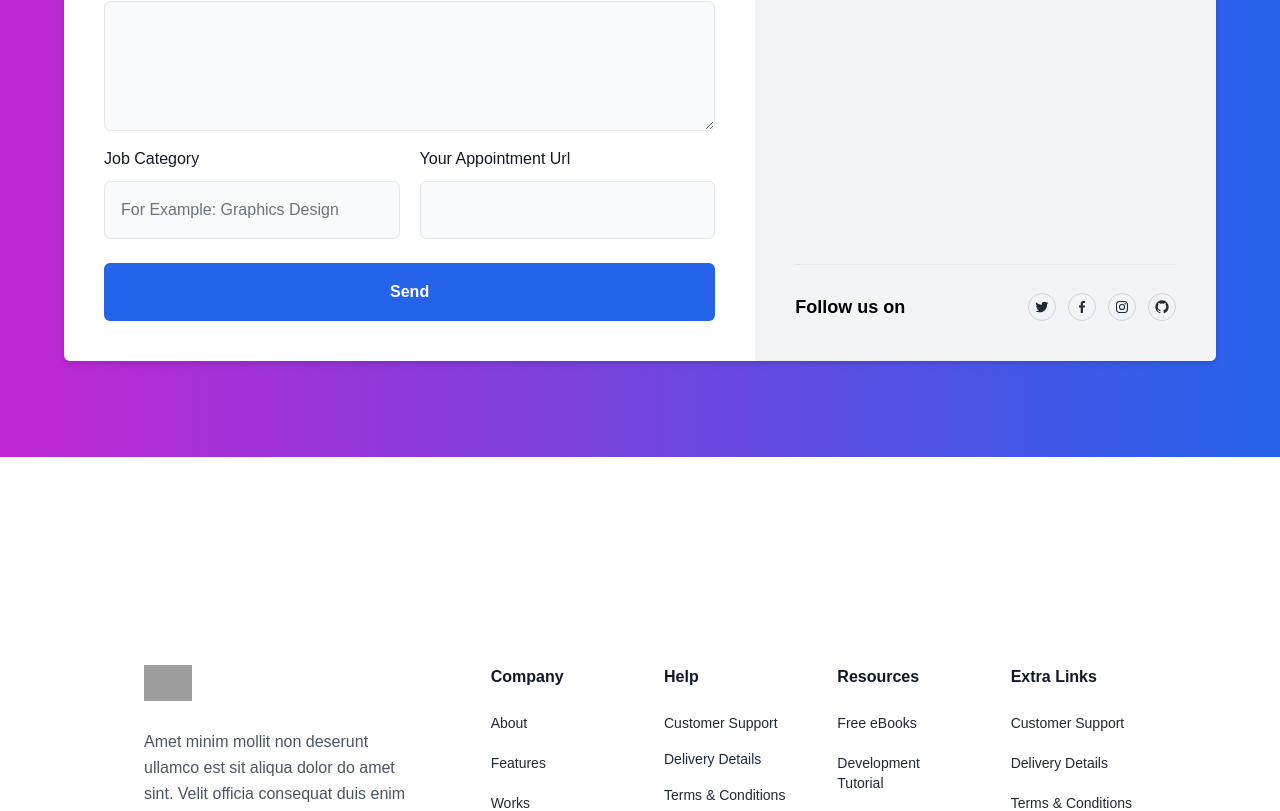
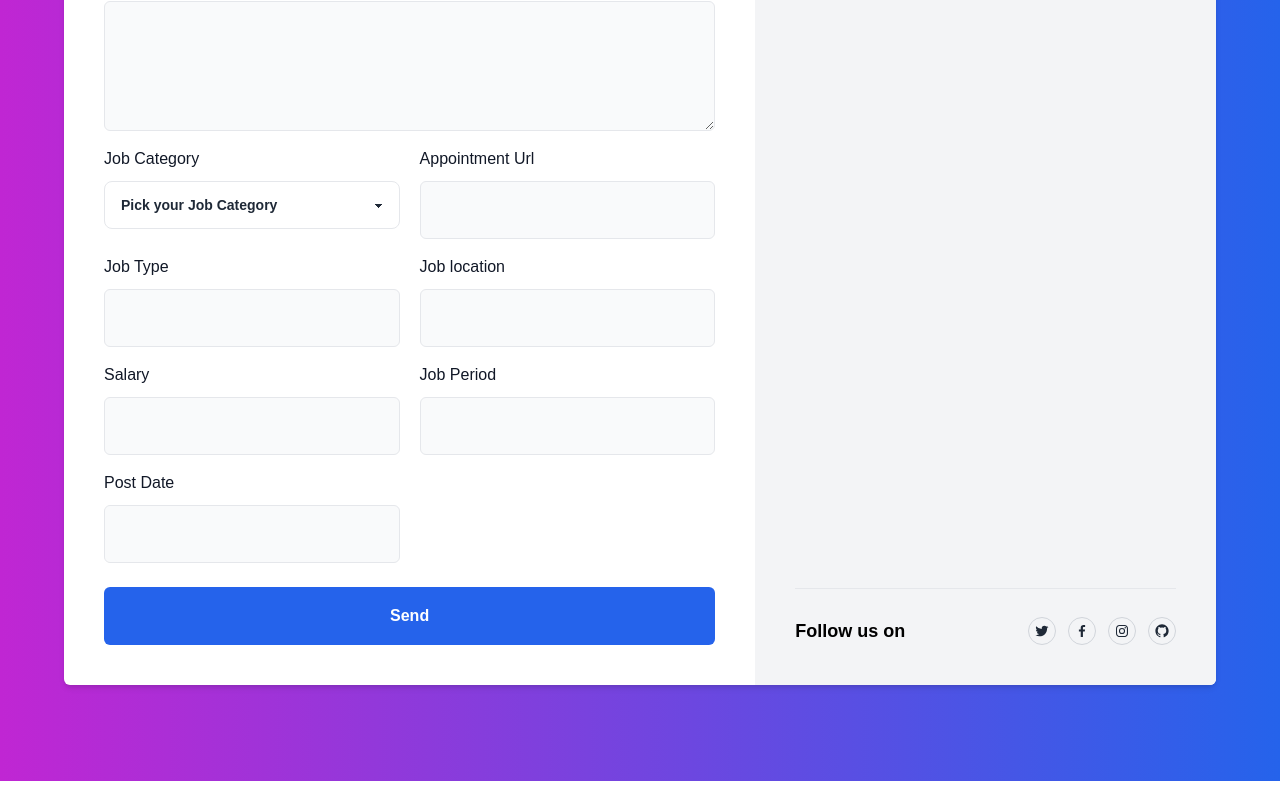
Before and after one commit to risanzahamed/advanzd-agency, a React (Create React App) app: page /jobs in a window 1280 px wide. Shown: the part 1025-1836 px from the top of the page. Built offline with nearby package versions, Linux system fonts and the light colour scheme; no server answers; sample sign-in values are in the browser's storage; grey boxes are pictures that could not be loaded.

Commit message:
job post feature added

```diff
--- a/src/MainLayout/MainLayout.jsx
+++ b/src/MainLayout/MainLayout.jsx
@@ -3,6 +3,7 @@ import Login from "../Authentication/Login";
 import Register from "../Authentication/Register";
 import Landing from "../Landing";
 import Job from "../Pages/Job/Job";
+import JobPost from "../Pages/Job/JobPost";
 import SingleJobPost from "../Pages/Job/SingleJobPost";
 import SinglePostJobDeatails from "../Pages/Job/SinglePostJobDeatails";
 import OurCompany from "../Pages/OurCompany/OurCompany";
@@ -47,7 +48,6 @@ const router = createBrowserRouter([
           path: `/job/:id`,
           element: <PrivateRoute><SinglePostJobDeatails></SinglePostJobDeatails></PrivateRoute>,
           loader: ({ params }) => fetch(`https://advanzd-agency-server.vercel.app/post/${params.id}`)
-
         },
 
         {
--- a/src/Pages/Job/Job.jsx
+++ b/src/Pages/Job/Job.jsx
@@ -34,7 +34,8 @@ const Job = () => {
                     </div>
                 </div>
             </section>
-            <JobPost />
+            <JobPost
+            />
         </div>
     );
 };
--- /dev/null
+++ b/src/Pages/Job/JobCategory.jsx
@@ -0,0 +1,27 @@
+import React, { useEffect, useState } from 'react';
+import JobPost from './JobPost';
+
+const JobCategory = () => {
+    const [jobs, setJobs] = useState([])
+
+    useEffect(() => {
+        fetch('https://advanzd-agency-server.vercel.app/jobs-category')
+            .then(res => res.json())
+            .then(data => {
+                setJobs(data)
+            })
+    }, [])
+
+    return (
+        <div>
+            {
+                jobs.map(jobs => <JobPost
+                    key={jobs._id}
+                    job={jobs}
+                ></JobPost>)
+            }
+        </div>
+    );
+};
+
+export default JobCategory;
--- a/src/Pages/Job/JobPost.jsx
+++ b/src/Pages/Job/JobPost.jsx
@@ -1,7 +1,48 @@
-import React from 'react';
-import { Link } from 'react-router-dom';
+import React, { useContext, useEffect, useState } from 'react';
+import { Link, useLoaderData } from 'react-router-dom';
+import { AuthContext } from '../../Context/AuthContext';
 
 const JobPost = () => {
+
+    const { user } = useContext(AuthContext)
+    const [jobPost, setJobPost] = useState('')
+
+    const handleJobPost = event => {
+        event.preventDefault();
+        const form = event.target;
+        const job_title = form.title.value;
+        const job_type = form.jobType.value;
+        const location = form.location.value;
+        const salary = form.salary.value;
+        const total_time = form.jobPeriod.value;
+        const postDate = form.postDate.value;
+        const email = form.email.value;
+        const number = form.number.value;
+        const companyName = form.companyName.value;
+        const description = form.description.value;
+        const category_id = form.jobCategory.value;
+
+        saveJobPost(category_id, job_title, job_type, location, salary, total_time, postDate, description, number, companyName, email)
+    }
+
+    const saveJobPost = (category_id, job_title, job_type, location, salary, total_time, postDate, description, number, companyName, email) => {
+        const jobPost = { category_id, job_title, job_type, location, salary, total_time, postDate, description, number, companyName, email }
+
+        fetch('http://localhost:8000/job-details', {
+            method: 'POST',
+            headers: {
+                'content-type': 'application/json'
+            },
+            body: JSON.stringify(jobPost)
+        })
+            .then(res => res.json())
+            .then(data => {
+                console.log(data);
+                setJobPost(email)
+                alert("Your Job is posted successfully")
+            })
+    }
+
     return (
         <div>
             <div>
@@ -18,33 +59,33 @@ const JobPost = () => {
                                     <div class="p-6 sm:p-10">
                                         <h3 class="text-2xl font-semibold text-black">Feel free and Post Your Job Details</h3>
 
-                                        <form action="#" method="POST" class="mt-8">
+                                        <form onSubmit={handleJobPost} class="mt-8">
                                             <div class="grid grid-cols-1 sm:grid-cols-2 gap-x-5 gap-y-4">
                                                 <div>
                                                     <label for="" class="text-base font-medium text-gray-900"> Job Title </label>
                                                     <div class="mt-2.5 relative">
-                                                        <input type="text" name="" id="" placeholder="" class="block w-full px-4 py-4 text-black placeholder-gray-500 transition-all duration-200 border border-gray-200 rounded-md bg-gray-50 focus:outline-none focus:border-blue-600 focus:bg-white caret-blue-600" />
+                                                        <input type="text" name="title" id="" placeholder="" class="block w-full px-4 py-4 text-black placeholder-gray-500 transition-all duration-200 border border-gray-200 rounded-md bg-gray-50 focus:outline-none focus:border-blue-600 focus:bg-white caret-blue-600"  />
                                                     </div>
                                                 </div>
 
                                                 <div>
                                                     <label for="" class="text-base font-medium text-gray-900"> Your email </label>
                                                     <div class="mt-2.5 relative">
-                                                        <input type="email" name="" id="" placeholder="" class="block w-full px-4 py-4 text-black placeholder-gray-500 transition-all duration-200 border border-gray-200 rounded-md bg-gray-50 focus:outline-none focus:border-blue-600 focus:bg-white caret-blue-600" />
+                                                        <input type="email" defaultValue={user?.email} name="email" id="" placeholder="" class="block w-full px-4 py-4 text-black placeholder-gray-500 transition-all duration-200 border border-gray-200 rounded-md bg-gray-50 focus:outline-none focus:border-blue-600 focus:bg-white caret-blue-600" />
                                                     </div>
                                                 </div>
 
                                                 <div>
                                                     <label for="" class="text-base font-medium text-gray-900"> Phone number </label>
                                                     <div class="mt-2.5 relative">
-                                                        <input type="tel" name="" id="" placeholder="" class="block w-full px-4 py-4 text-black placeholder-gray-500 transition-all duration-200 border border-gray-200 rounded-md bg-gray-50 focus:outline-none focus:border-blue-600 focus:bg-white caret-blue-600" />
+                                                        <input type="tel" name="number" id="" placeholder="" class="block w-full px-4 py-4 text-black placeholder-gray-500 transition-all duration-200 border border-gray-200 rounded-md bg-gray-50 focus:outline-none focus:border-blue-600 focus:bg-white caret-blue-600" required />
                                                     </div>
                                                 </div>
 
                                                 <div>
                                                     <label for="" class="text-base font-medium text-gray-900"> Your Company name </label>
                                                     <div class="mt-2.5 relative">
-                                                        <input type="text" name="" id="" placeholder="" class="block w-full px-4 py-4 text-black placeholder-gray-500 transition-all duration-200 border border-gray-200 rounded-md bg-gray-50 focus:outline-none focus:border-blue-600 focus:bg-white caret-blue-600" />
+                                                        <input type="text" name="companyName" id="" placeholder="" class="block w-full px-4 py-4 text-black placeholder-gray-500 transition-all duration-200 border border-gray-200 rounded-md bg-gray-50 focus:outline-none focus:border-blue-600 focus:bg-white caret-blue-600" required />
                                                     </div>
                                                 </div>
 
@@ -52,10 +93,10 @@ const JobPost = () => {
                                                     <label for="" class="text-base font-medium text-gray-900"> Job Description </label>
                                                     <div class="mt-2.5 relative">
                                                         <textarea
-                                                            name=""
+                                                            name="description"
                                                             id=""
                                                             placeholder=""
-                                                            class="block w-full px-4 py-4 text-black placeholder-gray-500 transition-all duration-200 border border-gray-200 rounded-md resize-y bg-gray-50 focus:outline-none focus:border-blue-600 focus:bg-white caret-blue-600"
+                                                            class="block w-full px-4 py-4 text-black placeholder-gray-500 transition-all duration-200 border border-gray-200 rounded-md resize-y bg-gray-50 focus:outline-none focus:border-blue-600 focus:bg-white caret-blue-600" required
                                                             rows="4"
                                                         ></textarea>
                                                     </div>
@@ -64,14 +105,57 @@ const JobPost = () => {
                                                 <div>
                                                     <label for="" class="text-base font-medium text-gray-900"> Job Category </label>
                                                     <div class="mt-2.5 relative">
-                                                        <input type="url" name="" id="" placeholder="For Example: Graphics Design" class="block w-full px-4 py-4 text-black placeholder-gray-500 transition-all duration-200 border border-gray-200 rounded-md resize-y bg-gray-50 focus:outline-none focus:border-blue-600 focus:bg-white caret-blue-600" />
+                                                        <select type="select" className="select border  border-gray-200 w-full max-w-xs " name="jobCategory" required>
+                                                            <option disabled selected>Pick your Job Category</option>
+                                                            <option>Web-Development</option>
+                                                            <option>Digital-Marketing</option>
+                                                            <option>Graphic-Design</option>
+                                                        </select>
+
+
+
                                                     </div>
                                                 </div>
 
                                                 <div>
-                                                    <label for="" class="text-base font-medium text-gray-900"> Your Appointment Url </label>
+                                                    <label for="" class="text-base font-medium text-gray-900">  Appointment Url </label>
                                                     <div class="mt-2.5 relative">
-                                                        <input type="url" name="" id="" placeholder="" class="block w-full px-4 py-4 text-black placeholder-gray-500 transition-all duration-200 border border-gray-200 rounded-md resize-y bg-gray-50 focus:outline-none focus:border-blue-600 focus:bg-white caret-blue-600" />
+                                                        <input type="url" name="appointment" id="" placeholder="" class="block w-full px-4 py-4 text-black placeholder-gray-500 transition-all duration-200 border border-gray-200 rounded-md resize-y bg-gray-50 focus:outline-none focus:border-blue-600 focus:bg-white caret-blue-600" required />
+                                                    </div>
+                                                </div>
+
+                                                <div>
+                                                    <label for="" class="text-base font-medium text-gray-900"> Job Type </label>
+                                                    <div class="mt-2.5 relative">
+                                                        <input type="text" name="jobType" id="" placeholder="" class="block w-full px-4 py-4 text-black placeholder-gray-500 transition-all duration-200 border border-gray-200 rounded-md resize-y bg-gray-50 focus:outline-none focus:border-blue-600 focus:bg-white caret-blue-600" required />
+                                                    </div>
+                                                </div>
+
+                                                <div>
+                                                    <label for="" class="text-base font-medium text-gray-900"> Job location </label>
+                                                    <div class="mt-2.5 relative">
+                                                        <input type="text" name="location" id="" placeholder="" class="block w-full px-4 py-4 text-black placeholder-gray-500 transition-all duration-200 border border-gray-200 rounded-md resize-y bg-gray-50 focus:outline-none focus:border-blue-600 focus:bg-white caret-blue-600" required/>
+                                                    </div>
+                                                </div>
+
+                                                <div>
+                                                    <label for="" class="text-base font-medium text-gray-900"> Salary </label>
+                                                    <div class="mt-2.5 relative">
+                                                        <input type="text" name="salary" id="" placeholder="" class="block w-full px-4 py-4 text-black placeholder-gray-500 transition-all duration-200 border border-gray-200 rounded-md resize-y bg-gray-50 focus:outline-none focus:border-blue-600 focus:bg-white caret-blue-600" required/>
+                                                    </div>
+                                                </div>
+
+                                                <div>
+                                                    <label for="" class="text-base font-medium text-gray-900"> Job Period </label>
+                                                    <div class="mt-2.5 relative">
+                                                        <input type="text" name="jobPeriod" id="" placeholder="" class="block w-full px-4 py-4 text-black placeholder-gray-500 transition-all duration-200 border border-gray-200 rounded-md resize-y bg-gray-50 focus:outline-none focus:border-blue-600 focus:bg-white caret-blue-600" required/>
+                                                    </div>
+                                                </div>
+
+                                                <div>
+                                                    <label for="" class="text-base font-medium text-gray-900"> Post Date </label>
+                                                    <div class="mt-2.5 relative">
+                                                        <input type="text" name="postDate" id="" placeholder="" class="block w-full px-4 py-4 text-black placeholder-gray-500 transition-all duration-200 border border-gray-200 rounded-md resize-y bg-gray-50 focus:outline-none focus:border-blue-600 focus:bg-white caret-blue-600" required/>
                                                     </div>
                                                 </div>
 
--- a/src/Pages/Job/SingleJob.jsx
+++ b/src/Pages/Job/SingleJob.jsx
@@ -2,7 +2,8 @@ import React from 'react';
 import { Link } from 'react-router-dom';
 
 const SingleJob = ({ job }) => {
-    console.log(job);
+
+
 
     return (
         <div>
--- a/src/Pages/Job/SingleJobCategoryData.jsx
+++ b/src/Pages/Job/SingleJobCategoryData.jsx
@@ -3,7 +3,7 @@ import { Link } from 'react-router-dom';
 
 const SingleJobCategoryData = ({ jobitem }) => {
     const { description, job_title, job_type,category_id,job_apply, location, postDate, total_time, salary, _id } = jobitem
-    console.log(jobitem);
+
 
     const content = description.slice(0,100)
 
--- a/tailwind.config.js
+++ b/tailwind.config.js
@@ -6,5 +6,5 @@ module.exports = {
   theme: {
     extend: {},
   },
-  plugins: [],
+  plugins: [require("daisyui")],
 }
```
Also changed, not shown: src/Pages/Job/SinglePostJobDeatails.jsx (+2 -5 lines).
